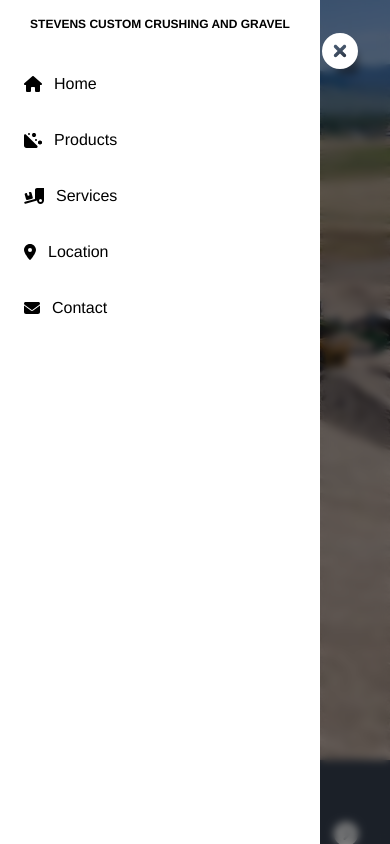
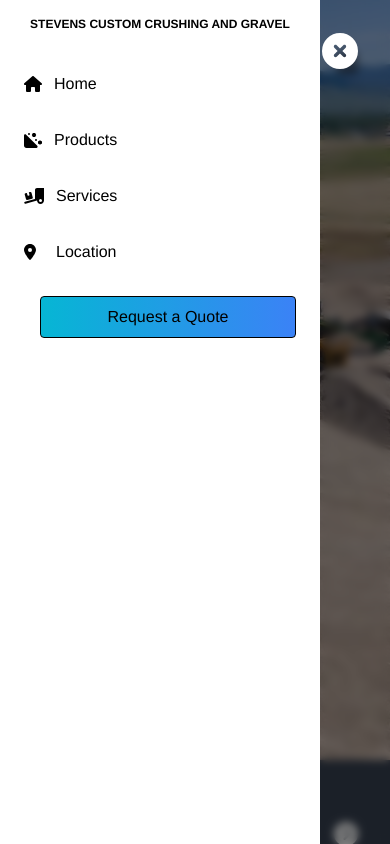
Before and after one commit to foleyb25/stevens-custom-crushing-and-gravel, a Vue app: page /#/ in a window 390 px wide. Both pictures are taken after a click on the button 347 px from the left and 64 px from the top of the page. Shown: the top 844 px of the page. Built offline with nearby package versions, Linux system fonts and the light colour scheme.

Commit message:
Adding request a quote button to mobile side nav drawer

```diff
--- a/src/components/layout/SideNavDrawerComponent.vue
+++ b/src/components/layout/SideNavDrawerComponent.vue
@@ -63,7 +63,7 @@
           >
           <font-awesome-icon :icon="['fas', 'location-dot']" />
             <span
-              class="flex-1 ml-3 text-left whitespace-nowrap"
+              class="flex-1 ml-5 text-left whitespace-nowrap"
               sidebar-toggle-item
               >Location</span
             >
@@ -75,11 +75,11 @@
             class="flex items-center p-2 w-full text-base hover:bg-gray-200 hover:text-gray-900 rounded-lg transition duration-75 group"
             @click="$emit('toggleDrawer')"
           >
-          <font-awesome-icon :icon="['fas', 'envelope']" />
+          <!-- <font-awesome-icon :icon="['fas', 'envelope']" /> -->
             <span
-              class="flex-1 ml-3 text-left whitespace-nowrap"
+              class="flex-1 ml-4 text-center py-2 whitespace-nowrap bg-gradient-to-r from-cyan-500 to-blue-500 rounded  border-black border"
               sidebar-toggle-item
-              >Contact</span
+              >Request a Quote</span
             >
           </router-link>
         </li>
```
Also changed, not shown: src/components/layout/HeaderComponent.vue (line endings or trailing spaces).
